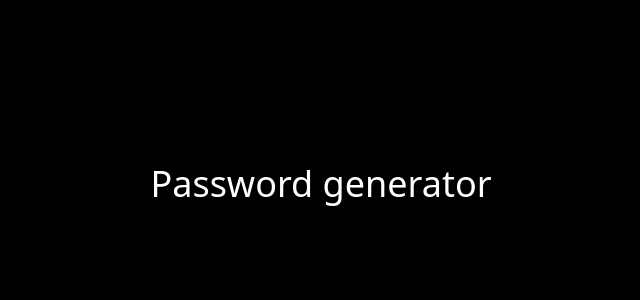
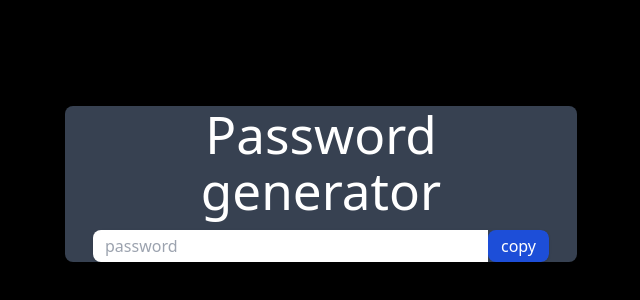
Before and after one commit to blackie19/passwordGenerator, a React (Vite) app: page / in a window 1280 px wide. Shown: the part 216-516 px from the top of the page, without its empty margins (319-959 px from the left). Built offline with nearby package versions, Linux system fonts and the light colour scheme.

Commit message:
add pasword input field and copy button UI

```diff
--- a/src/App.jsx
+++ b/src/App.jsx
@@ -1,4 +1,4 @@
-import { useState ,useCallback} from 'react'
+import { useState ,useCallback,useRef} from 'react'
 
 import './App.css'
 
@@ -7,17 +7,18 @@ function App() {
   const[numberAllowed,setnumberAllowed] =useState(false)
   const[charAllowed,setcharAllowed]=useState(false)
   const[Password,setPassword]=useState("")
+  const passwordRef = useRef(null)
 
   const passwordGenerator = useCallback(()=>{
 
-    const pass=""
-    const str="ABCDEFGHIJKLMNOPQRSTUVWXYZabcdefghijklmnopqrstuvwxyz"
+    let  pass=""
+     let str="ABCDEFGHIJKLMNOPQRSTUVWXYZabcdefghijklmnopqrstuvwxyz"
 
     if (numberAllowed) str +="1234567890"
     if(charAllowed) str += "(  @#$%^&*(){}:;'?/[]) "
 
     for(let i = 1;i<=length;i++){
-      let index = Math.floor(Math.random()*str.length()+1)
+      let index = Math.floor(Math.random()*str.length())
       pass += str.charAt(index)
     }
 
@@ -29,7 +30,28 @@ function App() {
 
   return (
     <>
-      <h1 className="text-4xl text-enter text-white">Password generator</h1>
+     <div className='w-full max-w-lg mx-auto
+       shadow-md rounded-lg px-7 my-8 text-orange-500 bg-gray-700'>
+
+          <h1 className='text-white text-center my-3'>Password generator</h1>
+        <div className='flex shadow rounded-lg overflow-hidden mb-4"'>
+
+          <input
+           type="text"
+           value = {Password}
+           className="outline-none w-full py-1 px-3"
+           placeholder="password"
+           readOnly
+           ref={passwordRef}
+           />
+
+             <button
+
+             className='outline-none bg-blue-700 text-white px-3 py-0.5 shrink-0'
+              >copy</button>
+        </div>
+
+     </div>
 
     </>
   )
```
